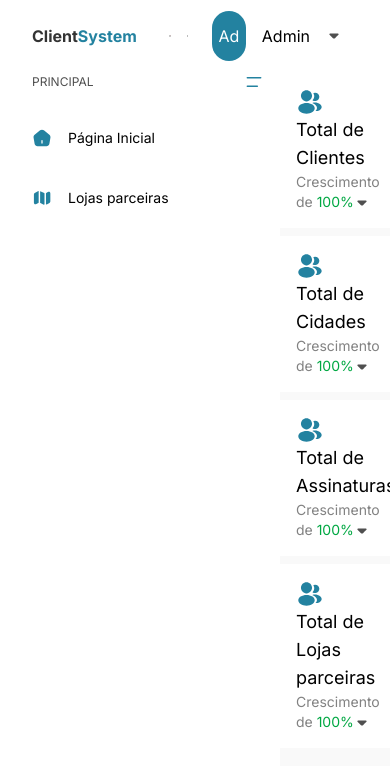
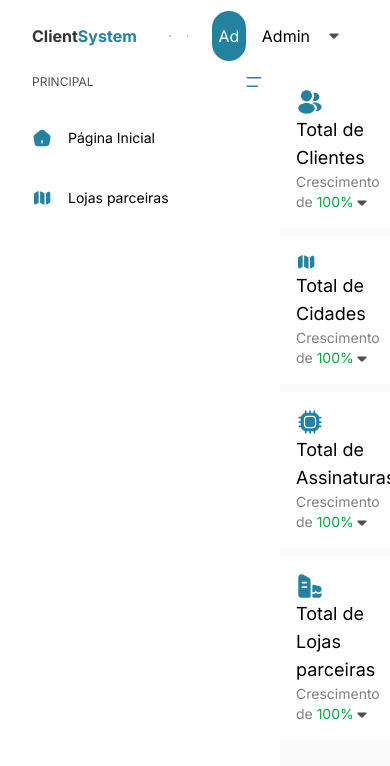
Before and after one commit to joselisboaa/Agility-Desafio, a Next.js app: page /home in a window 390 px wide. Shown: the top 766 px of the page. Built offline with nearby package versions, Linux system fonts and the light colour scheme; no server answers; data requests are answered from the project's data file.

Commit message:
feat: change icons

```diff
--- a/src/features/Home/page/index.tsx
+++ b/src/features/Home/page/index.tsx
@@ -1,5 +1,5 @@
 import { Card } from "@/components/Card";
-import { arrowDown, profile } from "@/assets";
+import { arrowDown, profile, blueMapIcon, buildingIcon, cpuIcon } from "@/assets";
 import { useFetch } from "@/hooks/useFetch";
 
 export const HomeComponent = async () => {
@@ -19,12 +19,12 @@ export const HomeComponent = async () => {
   const storeStatuses = storeResponse.length.toString();
 
   return (
-    <div className="flex items-center justify-center">
-      <section className="flex flex-col items-center w-fit gap-2 flex-wrap lg:ml-4 lg:mt-4 lg:flex-row lg:gap-4 xl:ml-6 xl:mt-6 2xl:ml-10 2xl:mt-10 2xl:gap-6">
+    <div className="flex h-full items-center justify-center">
+      <section className="flex flex-col h-full items-center w-fit gap-2 flex-wrap lg:ml-4 lg:mt-4 lg:flex-row lg:gap-4 xl:ml-6 xl:mt-6 2xl:ml-10 2xl:mt-10 2xl:gap-6">
         <Card countStatus={clientStatuses} icon={profile} status="Crescimento de " statusIcon={arrowDown} statusNumber="100%" title="Total de Clientes" />
-        <Card countStatus={cityStatuses} icon={profile} status="Crescimento de " statusIcon={arrowDown} statusNumber="100%" title="Total de Cidades" />
-        <Card countStatus={signatureStatuses} icon={profile} status="Crescimento de " statusIcon={arrowDown} statusNumber="100%" title="Total de Assinaturas" />
-        <Card countStatus={storeStatuses} icon={profile} status="Crescimento de " statusIcon={arrowDown} statusNumber="100%" title="Total de Lojas parceiras" />
+        <Card countStatus={cityStatuses} icon={blueMapIcon} status="Crescimento de " statusIcon={arrowDown} statusNumber="100%" title="Total de Cidades" />
+        <Card countStatus={signatureStatuses} icon={cpuIcon} status="Crescimento de " statusIcon={arrowDown} statusNumber="100%" title="Total de Assinaturas" />
+        <Card countStatus={storeStatuses} icon={buildingIcon} status="Crescimento de " statusIcon={arrowDown} statusNumber="100%" title="Total de Lojas parceiras" />
       </section>
     </div>
   );
```
